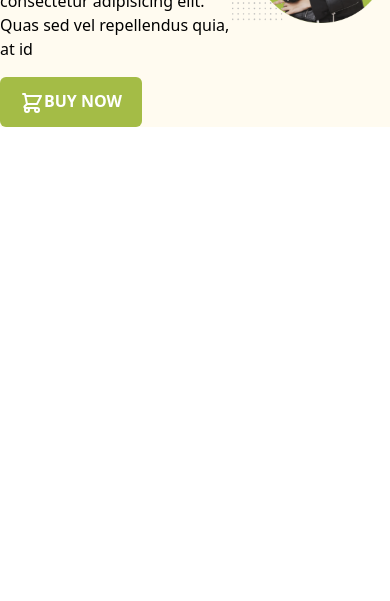
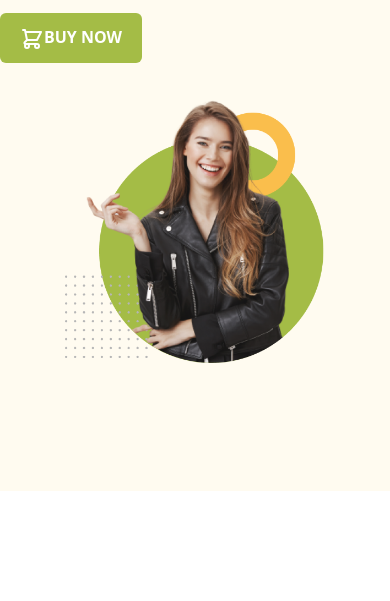
Before and after one commit to Durjoy-dcp/penguin-fashion, a plain HTML site: page index.html in a window 390 px wide. Shown: the part 243-844 px from the top of the page. Drawn offline with nearby package versions, Linux system fonts and the light colour scheme.

Commit message:
header part done

```diff
--- a/index.html
+++ b/index.html
@@ -20,8 +20,8 @@
 </head>
 
 <body>
-    <header class="bg-[#FFFBF0] ">
-        <section class="container mx-auto flex items-center justify-around        ">
+    <header class="bg-[#FFFBF0] pb-32  pt-8">
+        <section class="container mx-auto sm:flex items-center justify-around        ">
             <div class="space-y-4">
                 <h1 class="text-5xl	font-bold uppercase">
                     <span class="text-amber-300">Be The Penguin</span>
@@ -39,11 +39,24 @@
                             d="M3 3h2l.4 2M7 13h10l4-8H5.4M7 13L5.4 5M7 13l-2.293 2.293c-.63.63-.184 1.707.707 1.707H17m0 0a2 2 0 100 4 2 2 0 000-4zm-8 2a2 2 0 11-4 0 2 2 0 014 0z" />
                     </svg>Buy now</button>
             </div>
-            <div class="img-afa">
-                <img class="" src="images/model.png" alt="">
+            <div class="img-afa flex justify-center pt-8 sm:pt-0 ">
+                <img class="w-2/3 sm:w-full" src="images/model.png" alt="">
             </div>
         </section>
     </header>
+
+
+    <main>
+        <!-- women jacket
+         -->
+
+        <section>
+
+        </section>
+
+    </main>
+
+
 </body>
 
 </html>
```
